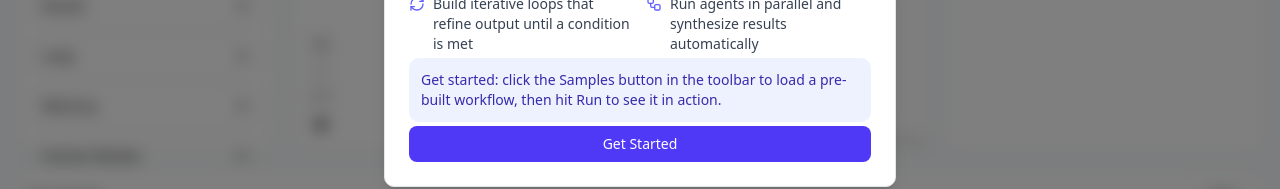
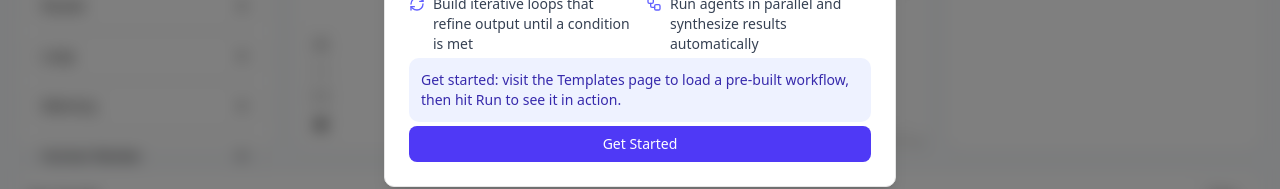
Before and after one commit to MyLightIsOn/dnd-ai-prototype, a Next.js app: page / in a window 1280 px wide. Shown: the part 408-597 px from the top of the page. Built offline with nearby package versions, Linux system fonts and the light colour scheme; no server answers.

Commit message:
docs: update welcome dialog and README to reference Templates page

```diff
--- a/components/welcome-dialog/index.tsx
+++ b/components/welcome-dialog/index.tsx
@@ -55,8 +55,8 @@ export function WelcomeDialog() {
         </div>
 
         <div className="bg-indigo-50 rounded-lg p-3 text-sm text-indigo-800">
-          <span className="font-medium">Get started:</span> click the{" "}
-          <span className="font-medium">Samples</span> button in the toolbar to
+          <span className="font-medium">Get started:</span> visit the{" "}
+          <span className="font-medium">Templates</span> page to
           load a pre-built workflow, then hit <span className="font-medium">Run</span> to see it in action.
         </div>
 
```
Also changed, not shown: 1 other file (tests, documents, lock files or other folders).
